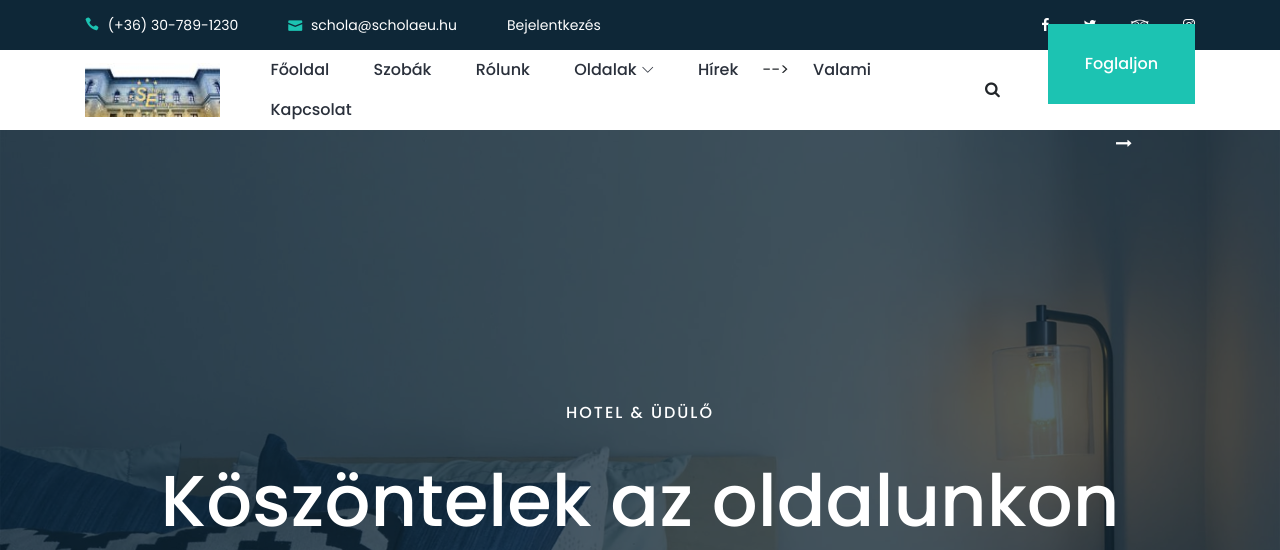
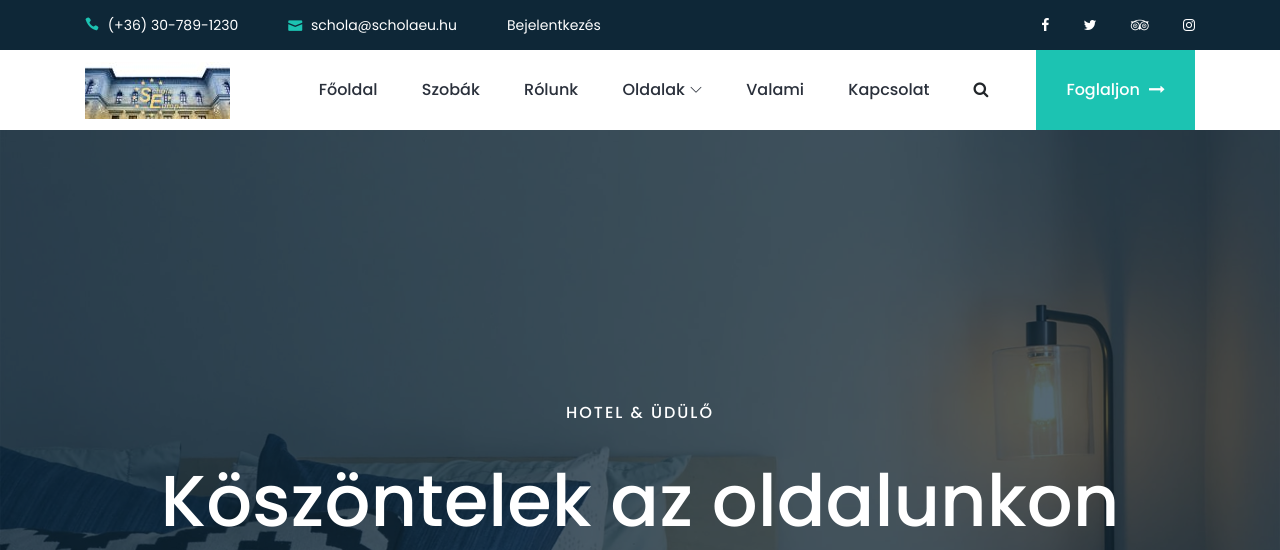
Before and after one commit to PepeHUN12/Hotel-Project02, a PHP site: page /index.php in a window 1280 px wide. Shown: the top 550 px of the page. Run offline with PHP 8.4, Linux system fonts and the light colour scheme; some web fonts are replaced.

Commit message:
update
kesz van geci

```diff
--- a/Hotel-Project/header.php
+++ b/Hotel-Project/header.php
@@ -87,8 +87,6 @@
                                         </ul>
                                     </li>
 
-                                  <li><a href="./blog.php">hírek</a></li> -->
-
                                     <li><a href="#">valami</a></li>
 
                                     <li><a href="./contact.php">Kapcsolat</a></li>
```
